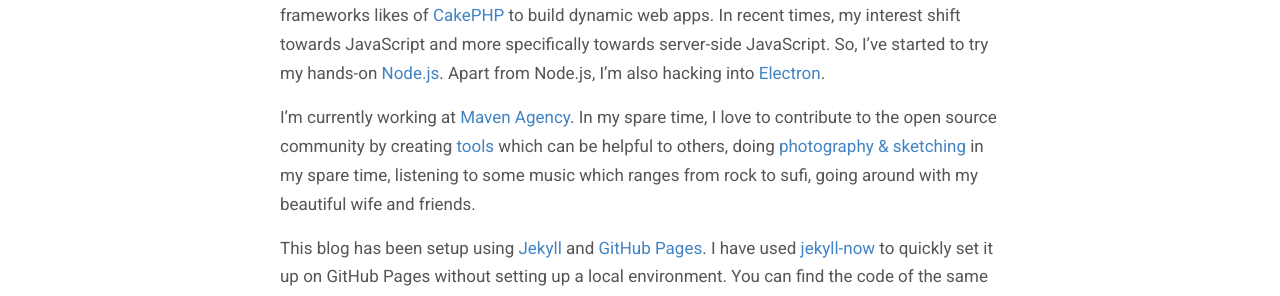
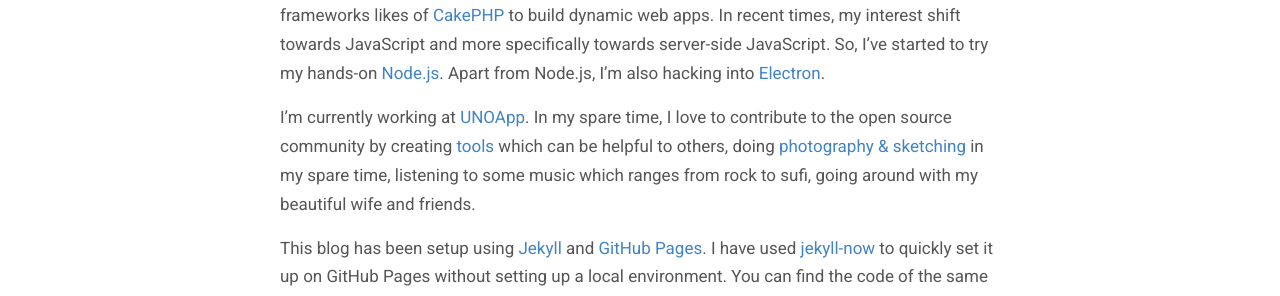
Before and after one commit to varunkumardev/amitmerchant1990.github.io, a Jekyll site: the page built from about.md, in a window 1280 px wide. Shown: the part 429-725 px from the top of the page. Built offline with Jekyll 4.4.1, drawn with Linux system fonts in a browser that asks for light colours.

Commit message:
Update about.md

```diff
--- a/about.md
+++ b/about.md
@@ -10,7 +10,7 @@
 
 I love exploring new technologies and playing around with them. I have started my web development journey building web apps using PHP and JavaScript. I have used variety of MVC frameworks likes of [CakePHP](http://cakephp.org) to build dynamic web apps. In recent times, my interest shift towards JavaScript and more specifically towards server-side JavaScript. So, I've started to try my hands-on [Node.js](https://nodejs.org/en). Apart from Node.js, I'm also hacking into [Electron](http://electron.atom.io).
 
-I'm currently working at [Maven Agency](http://www.mavenagency.co.za). In my spare time, I love to contribute to the open source community by creating [tools](https://github.com/amitmerchant1990) which can be helpful to others, doing [photography & sketching](https://www.instagram.com/amit_merchant/) in my spare time, listening to some music which ranges from rock to sufi, going around with my beautiful wife and friends.
+I'm currently working at [UNOApp](http://www.unoapp.com). In my spare time, I love to contribute to the open source community by creating [tools](https://github.com/amitmerchant1990) which can be helpful to others, doing [photography & sketching](https://www.instagram.com/amit_merchant/) in my spare time, listening to some music which ranges from rock to sufi, going around with my beautiful wife and friends.
 
 This blog has been setup using [Jekyll](http://jekyllrb.com) and [GitHub Pages](https://pages.github.com). I have used [jekyll-now](https://github.com/barryclark/jekyll-now) to quickly set it up on GitHub Pages without setting up a local environment. You can find the code of the same over [here](https://github.com/amitmerchant1990/amitmerchant1990.github.io).
 
```
